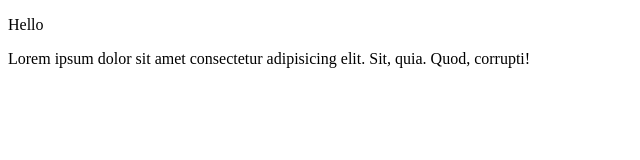
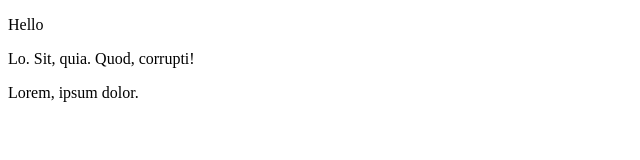
Before and after one commit to MurtazaHa/Amazon_Clone, a plain HTML site: page index.html in a window 1280 px wide. Shown: the whole page, without its empty margins (0-640 px from the left). Drawn offline with Linux system fonts and the light colour scheme.

Commit message:
add commit

```diff
--- a/index.html
+++ b/index.html
@@ -7,6 +7,7 @@
 </head>
 <body>
     <p>Hello</p>
-    <p>Lorem ipsum dolor sit amet consectetur adipisicing elit. Sit, quia. Quod, corrupti!</p>
+    <p>Lo. Sit, quia. Quod, corrupti!</p>
+    <p>Lorem, ipsum dolor.</p>
 </body>
 </html>
```
Also changed, not shown: utils.html (added, +11 -0 lines).
